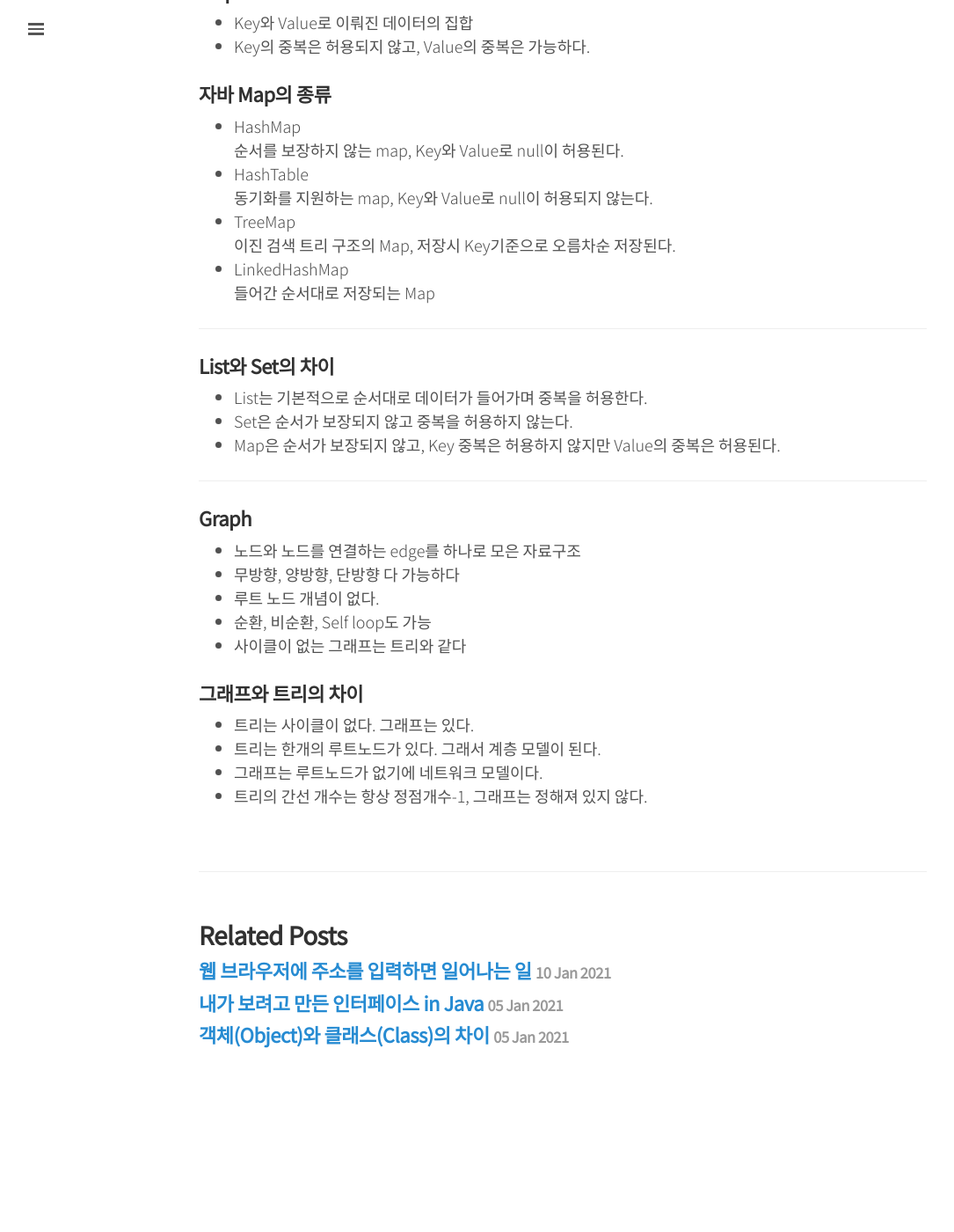
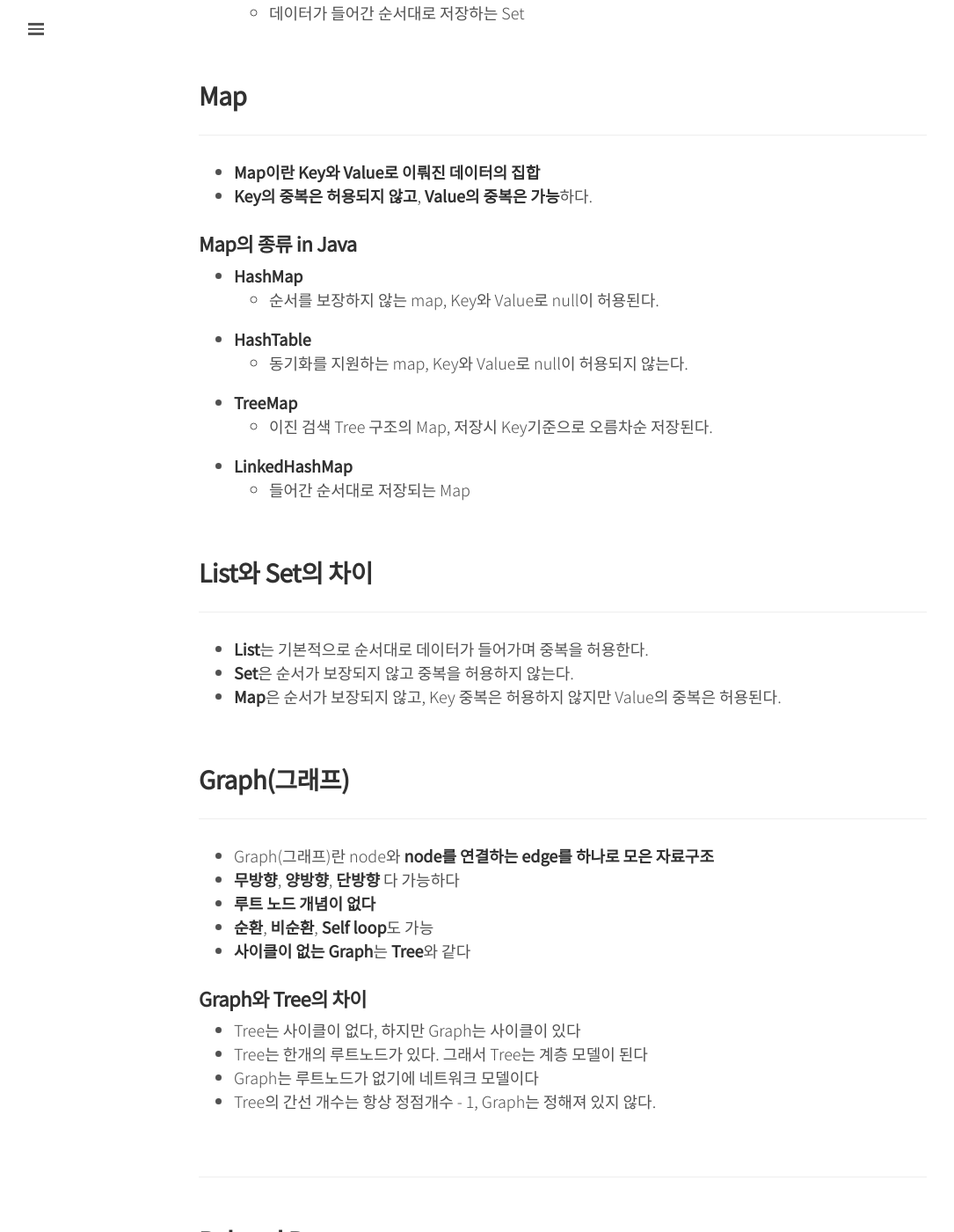
Before and after one commit to kingjakeu/kingjakeu.github.io, a Jekyll site: the page built from _posts/2020-08-12-set-map.md, in a window 1280 px wide and 1400 px high, scrolled down 724 px. Shown: the whole window at 88% size, without its empty margins (0-1085 px from the left). Built offline with Jekyll 4.4.1, drawn with Linux system fonts in a browser that asks for light colours; our own code applies the rules of GitHub Pages for plain Markdown files; comment, search, counter and statistics services are not loaded; before the commit the page ends 1968 px from its top, so only the background shows below that; some of the changed text lies outside the part shown.

Commit message:
SetMap update

```diff
--- a/_posts/2020-08-12-set-map.md
+++ b/_posts/2020-08-12-set-map.md
@@ -10,59 +10,74 @@
 
 <br>
 
-### Set
-
-+ 데이터의 집합
-+ List와 달리 중복을 허용하지 않음
-
-### 자바 Set의 종류
-
-+ HashSet
-    순서를 보장 하지 않는 set
-+ TreeSet
-    Binary Search Tree 구조로, 추가와 삭제에는 시간이 좀 더 걸리지만, 정렬 및 탐색에 성능이 좋음. 오름차순을 데이터를 저장
-+ LinkedHashSet
-    데이터가 들어간 순서대로 저장하는 Set
+## Set
 
 ---
 
-### Map
+- **Set이란 데이터의 집합**
+- List와 달리 **중복을 허용하지 않음**
 
-+ Key와 Value로 이뤄진 데이터의 집합
-+ Key의 중복은 허용되지 않고, Value의 중복은 가능하다.
+### Set의 종류 in Java
 
-### 자바 Map의 종류
+- **HashSet**
+    - 순서를 보장 하지 않는 set
 
-+ HashMap
-    순서를 보장하지 않는 map, Key와 Value로 null이 허용된다.
-+ HashTable
-    동기화를 지원하는 map, Key와 Value로 null이 허용되지 않는다.
-+ TreeMap
-    이진 검색 트리 구조의 Map, 저장시 Key기준으로 오름차순 저장된다.
-+ LinkedHashMap
-    들어간 순서대로 저장되는 Map
+- **TreeSet**
+    - Binary Search Tree 구조
+    - 추가와 삭제에는 시간이 좀 더 걸리지만, 정렬 및 탐색에 성능이 좋음
+    - 오름차순을 데이터를 저장
+
+- **LinkedHashSet**
+    - 데이터가 들어간 순서대로 저장하는 Set
+
+<br>
+
+## Map
 
 ---
 
-### List와 Set의 차이
+- **Map이란 Key와 Value로 이뤄진 데이터의 집합**
+- **Key의 중복은 허용되지 않고**, **Value의 중복은 가능**하다.
 
-+ List는 기본적으로 순서대로 데이터가 들어가며 중복을 허용한다.
-+ Set은 순서가 보장되지 않고 중복을 허용하지 않는다.
-+ Map은 순서가 보장되지 않고, Key 중복은 허용하지 않지만 Value의 중복은 허용된다.
+### Map의 종류 in Java
+
+- **HashMap**
+    - 순서를 보장하지 않는 map, Key와 Value로 null이 허용된다.
+
+- **HashTable**
+    - 동기화를 지원하는 map, Key와 Value로 null이 허용되지 않는다.
+
+- **TreeMap**
+    - 이진 검색 Tree 구조의 Map, 저장시 Key기준으로 오름차순 저장된다.
+
+- **LinkedHashMap**
+    - 들어간 순서대로 저장되는 Map
+
+<br>
+
+## List와 Set의 차이
 
 ---
 
-### Graph
+- **List**는 기본적으로 순서대로 데이터가 들어가며 중복을 허용한다.
+- **Set**은 순서가 보장되지 않고 중복을 허용하지 않는다.
+- **Map**은 순서가 보장되지 않고, Key 중복은 허용하지 않지만 Value의 중복은 허용된다.
 
-+ 노드와 노드를 연결하는 edge를 하나로 모은 자료구조
-+ 무방향, 양방향, 단방향 다 가능하다
-+ 루트 노드 개념이 없다.
-+ 순환, 비순환, Self loop도 가능
-+ 사이클이 없는 그래프는 트리와 같다
+<br>
 
-### 그래프와 트리의 차이
+## Graph(그래프)
 
-+ 트리는 사이클이 없다. 그래프는 있다.
-+ 트리는 한개의 루트노드가 있다. 그래서 계층 모델이 된다.
-+ 그래프는 루트노드가 없기에 네트워크 모델이다.
-+ 트리의 간선 개수는 항상 정점개수-1, 그래프는 정해져 있지 않다.
+---
+
+- Graph(그래프)란 node와 **node를 연결하는 edge를 하나로 모은 자료구조**
+- **무방향**, **양방향**, **단방향** 다 가능하다
+- **루트 노드 개념이 없다**
+- **순환**, **비순환**, **Self loop**도 가능
+- **사이클이 없는 Graph**는 **Tree**와 같다
+
+### Graph와 Tree의 차이
+
+- Tree는 사이클이 없다, 하지만 Graph는 사이클이 있다
+- Tree는 한개의 루트노드가 있다. 그래서 Tree는 계층 모델이 된다
+- Graph는 루트노드가 없기에 네트워크 모델이다
+- Tree의 간선 개수는 항상 정점개수 - 1, Graph는 정해져 있지 않다.
```
Also changed, not shown: other parts of _posts/2020-08-12-set-map.md (+1 -1 lines), _posts/2021-01-10-browser-url-typed.md (line endings or trailing spaces).
